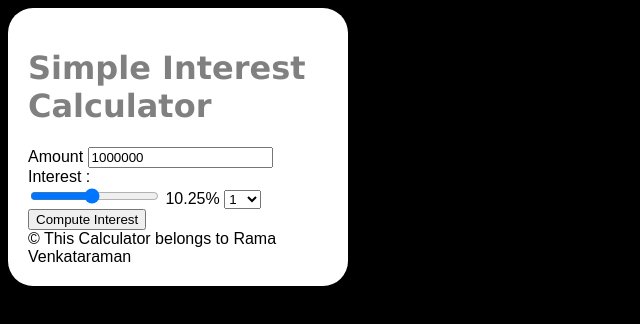
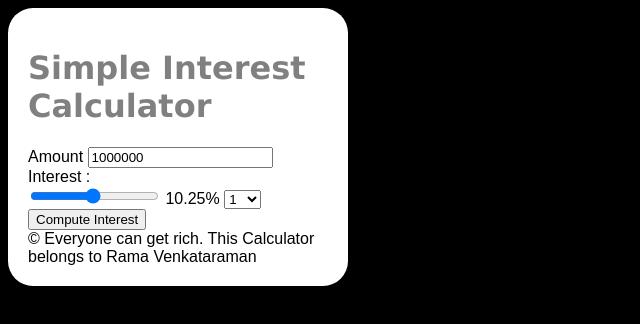
Before and after one commit to Ramav245/IBM_Certification, a plain HTML site: page index.html in a window 1280 px wide. Shown: the whole page, without its empty margins (0-640 px from the left). Drawn offline with Linux system fonts and the light colour scheme.

Commit message:
Update index.html

```diff
--- a/index.html
+++ b/index.html
@@ -3,6 +3,7 @@
     <head>
     <script src="script.js"></script>
     <link rel="stylesheet" href="style.css">
+    <title>Web App – Simple Interest Calculator</title>
     </head>
     <body>
 
@@ -11,7 +12,7 @@
             Amount <input type="number"  id="principal" value="1000000">  <br/>
             Interest : <span id="result"></span><br>
 
-            <input type="range"  id="rates" min="1" max="20" value="10.25" onchange="updateRate(value) ">
+            <input type="range"  id="rates" step=".25" min="1" max="20" value="10.25" onchange="updateRate(value) ">
             <span id="rate_val">
             10.25%
             </span>
@@ -38,7 +39,8 @@
 
             <footer>
 
-                &#169; This Calculator belongs to Rama Venkataraman
+                &#169; Everyone can get rich.
+                This Calculator belongs to Rama Venkataraman
 
 
         </footer>
```
